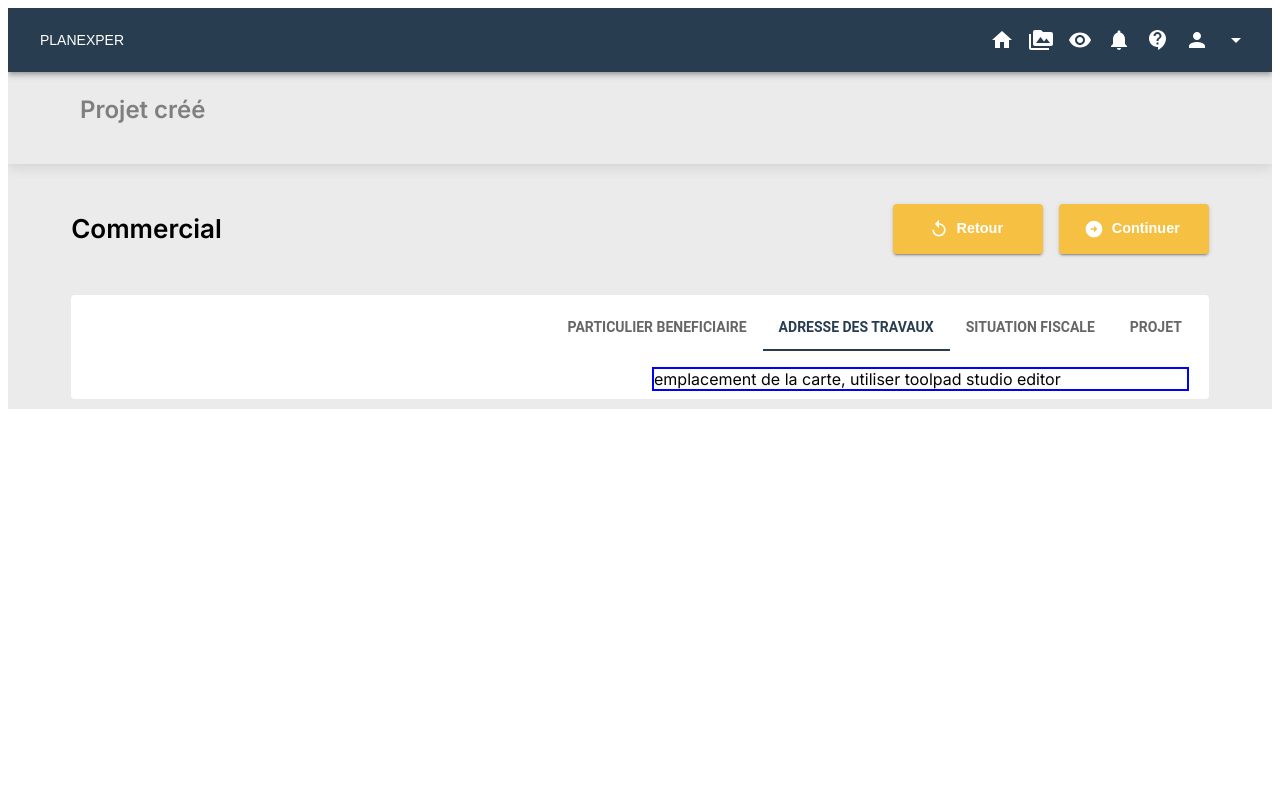
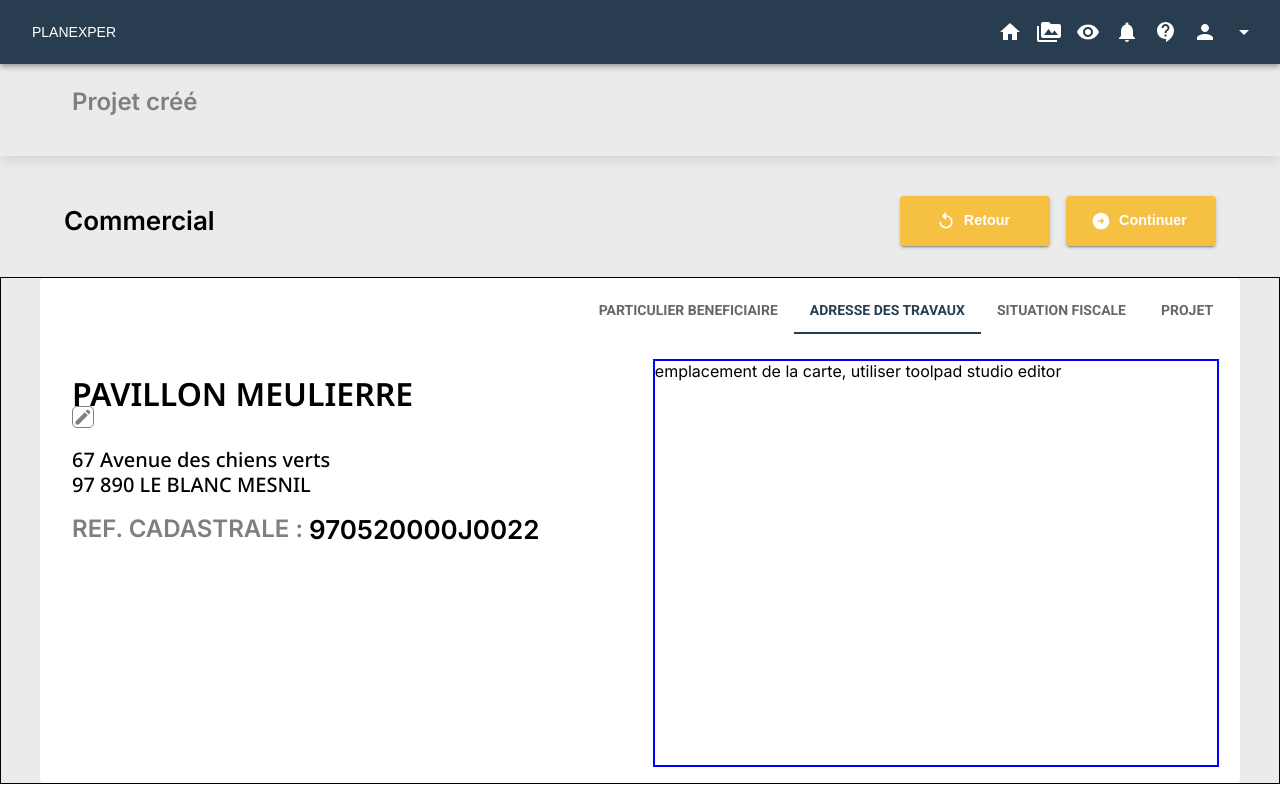
Before and after one commit to accardigianni/planexperbeta, a Next.js app: page / in a window 1280 px wide. Both pictures are taken after a click on the tab "ADRESSE DES TRAVAUX". Built offline with nearby package versions, Linux system fonts and the light colour scheme.

Commit message:
secure step

```diff
--- /dev/null
+++ b/src/app/component/board/addresseTravaux/addressView.tsx
@@ -0,0 +1,43 @@
+import { Grid, Typography } from '@mui/material'
+import React from 'react';
+import ModeEditOutlineIcon from '@mui/icons-material/ModeEditOutline';
+
+function AddressView() {
+
+  return (
+    <>
+    <Grid container sx={{flexDirection: 'column'}} >
+        <Grid item sx={{ mt:1, mb:1}}>
+            <Typography variant='h3'>
+                PAVILLON MEULIERRE
+            </Typography>
+            <ModeEditOutlineIcon
+                  style={{
+                    border: '1px solid',
+                    borderRadius: '5px',
+                    fontSize: '20px',
+                    color: 'grey',
+                  }}/>
+        </Grid>
+        <Grid item sx={{ mt:1, mb:1}}>
+            <Typography variant='h4'>
+            67 Avenue des chiens verts
+            <br/>
+            97 890 LE BLANC MESNIL
+            </Typography>
+        </Grid>
+        <Grid item sx={{ mt:1, mb:1, display: 'flex', alignItems:'center'}}>
+            <Typography variant='h1'>
+                REF. CADASTRALE :&nbsp;
+            </Typography>
+            <Typography variant='h2'>
+                970520000J0022
+            </Typography>
+        </Grid>
+    </Grid>
+    </>
+
+  )
+}
+
+export default AddressView
--- a/src/app/component/board/particulierBeneficiaire/BoardTemplate.tsx
+++ b/src/app/component/board/particulierBeneficiaire/BoardTemplate.tsx
@@ -8,11 +8,12 @@ export default function BoardBeneficiaryInfo() {
       <Box
         sx={{
           borderRadius: 1,
-          height: '90%',
-          width: '90%',
+          height: '505px',
+          width: '1200px',
           display: 'flex',
           backgroundColor: 'white',
-          flexDirection: 'column'}}>
+          flexDirection: 'column',
+          }}>
         <TabsHeadBand />
       </Box>
     </>
--- a/src/app/component/board/particulierBeneficiaire/tabsHeadBand/tabsHeadBand.tsx
+++ b/src/app/component/board/particulierBeneficiaire/tabsHeadBand/tabsHeadBand.tsx
@@ -6,6 +6,7 @@ import Tab from '@mui/material/Tab';
 import TextFieldCustom from '../textfield/texfield';
 import TextFielHeadBand from '../textfieldHeadBand/textfieldHeadBand';
 import Map from '../map/map';
+import AddressView from '../../addresseTravaux/addressView';
 
 
 
@@ -68,8 +69,13 @@ const handleChange = (event: React.SyntheticEvent, newValue: number) => {
         <Grid container sx={{ flexDirection: 'row', p: 1, height: '100%', width: '100%' }}>
           <Grid container xs={6} sx={{ flexDirection: 'column' }}>
             <CustomTabPanel value={value} index={0}>
-            <TextFielHeadBand/>
-              <TextFieldCustom/>
+                <TextFielHeadBand/>
+                <TextFieldCustom/>
+            </CustomTabPanel>
+            <CustomTabPanel value={value} index={1}>
+              <Grid container sx={{display:'flex', flexDirection:'column'}}>
+                <AddressView/>
+                </Grid>
             </CustomTabPanel>
           </Grid>
 
--- a/src/app/layout.tsx
+++ b/src/app/layout.tsx
@@ -2,6 +2,7 @@ import type { Metadata } from "next";
 import { Inter } from "next/font/google";
 import { ThemeProvider } from '@mui/material/styles';
 import theme from "@/theme";
+import '../app/style/global.css'
 
 
 const inter = Inter({ subsets: ["latin"] });
--- a/src/app/page.tsx
+++ b/src/app/page.tsx
@@ -1,19 +1,14 @@
 // pages/index.tsx
 import React from 'react';
 import Beneficiaire from './pageTest/beneficiaire';
-import { Box, Container, Grid, Stack } from '@mui/material';
+
 
 export default function Home() {
   return (
-    <Box
-      sx={{
-        height: '100%', // Prend toute la hauteur de la fenêtre
-        overflow: 'hidden', // Masque le défilement
-        display: 'flex',
-        flexDirection: 'column',
-      }}
-    >
+    <>
+    <div>
       <Beneficiaire />
-    </Box>
+      </div>
+    </>
   );
 }
--- a/src/app/pageTest/beneficiaire.tsx
+++ b/src/app/pageTest/beneficiaire.tsx
@@ -9,22 +9,25 @@ import { Box, Grid } from '@mui/material';
 export default function Beneficiaire() {
     return (
 
-        <Box sx={{height:'100%', width:'100%', backgroundColor: '#ebebeb'}}>
-          <Grid container sx={{flexDirection:'column'}} >
+        <Box sx={{height:'auto', width:'auto', backgroundColor: '#ebebeb', display: 'flex', flexDirection:'column'}}>
+          <Grid container sx={{flexDirection:'column', height:'100%', width:'100%'}} >
 
             <Grid item xs={12}>
               <Navbar/>
             </Grid>
+
             <Grid item sx={{ boxShadow: '0px 4px 12px rgba(0, 0, 0, 0.1)', pb:2 , pl:9   }}>
               <HeadBand/>
             </Grid>
+
             <Grid item  sx={{display:'flex', alignItems: 'center', justifyContent: 'center'}}>
               <CommercialText/>
             </Grid>
 
-            <Grid item sx={{display:'flex', alignItems: 'center', justifyContent: 'center'}}>
+            <Grid item sx={{display:'flex', alignItems: 'center', justifyContent: 'center', border:'1px solid black'}}>
               <BoardBeneficiaryInfo/>
             </Grid>
+
           </Grid>
         </Box>
     );
--- a/src/app/global.css
+++ b/src/app/style/global.css
@@ -2,7 +2,8 @@
 @import url('https://fonts.googleapis.com/css2?family=Noto+Sans:ital,wght@0,100..900;1,100..900&display=swap');
 @import url('https://fonts.googleapis.com/css2?family=Roboto:ital,wght@0,100;0,300;0,400;0,500;0,700;0,900;1,100;1,300;1,400;1,500;1,700;1,900&display=swap');
 
-body {
+html, body, #__next  {
+  height: 100%;
   font-family: 'Noto Sans', sans-serif;
   margin: 0;
   padding: 0;
--- a/src/theme.tsx
+++ b/src/theme.tsx
@@ -3,6 +3,16 @@ import { BorderColor } from '@mui/icons-material';
 import { createTheme } from '@mui/material/styles';
 
 const theme = createTheme({
+  // responsive
+  breakpoints: {
+    values: {
+      xs: 0,
+      sm: 600,
+      md: 900,
+      lg: 1200,
+      xl: 1536,
+    },
+  },
   // palette de couleur par default
   palette: {
     primary: {
@@ -29,20 +39,26 @@ const theme = createTheme({
 
     //   '@media (min-width:600px)'
      },
-     // typo de textCommercial.tsx
+     // typo gras noir Noto font size 26px
      h2:{
       fontSize: '26px',
       fontWeight: 600,
       color : 'rgb(0,0,0)'
     //   '@media (min-width:600px)'
      },
-     // typo entête textfieldHandBand.tsx
+     // typo gras noir Noto avec line height
      h3:{
       fontFamily: 'Noto Sans',
       fontSize: '32px',
       lineHeight: '24px',
       fontWeight: '600'
      },
+     h4:{
+      fontFamily: 'Noto sans',
+      fontSize:'20px',
+      fontWeight:'500',
+     },
+     // typo samll pour commentaires
      subtitle1:{
       fontSize: '12px'
      }
```
